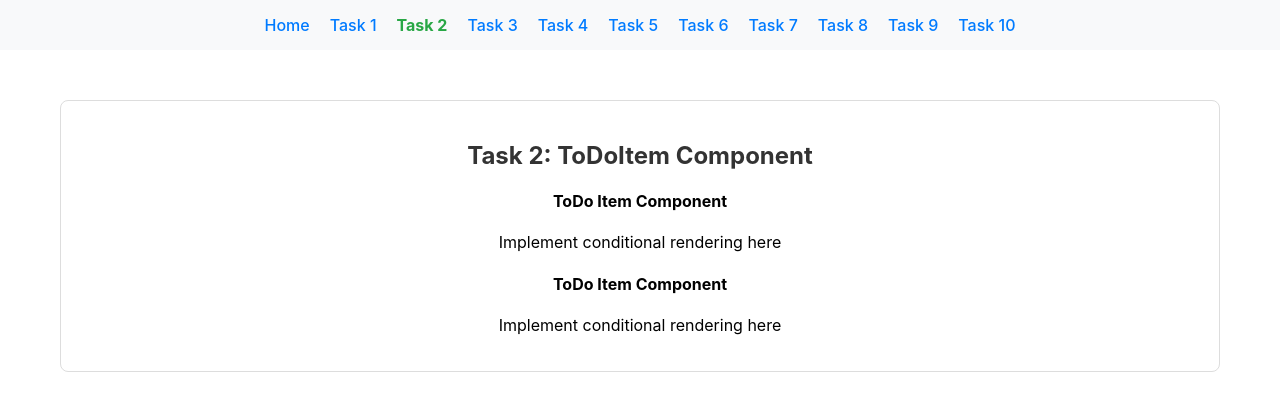
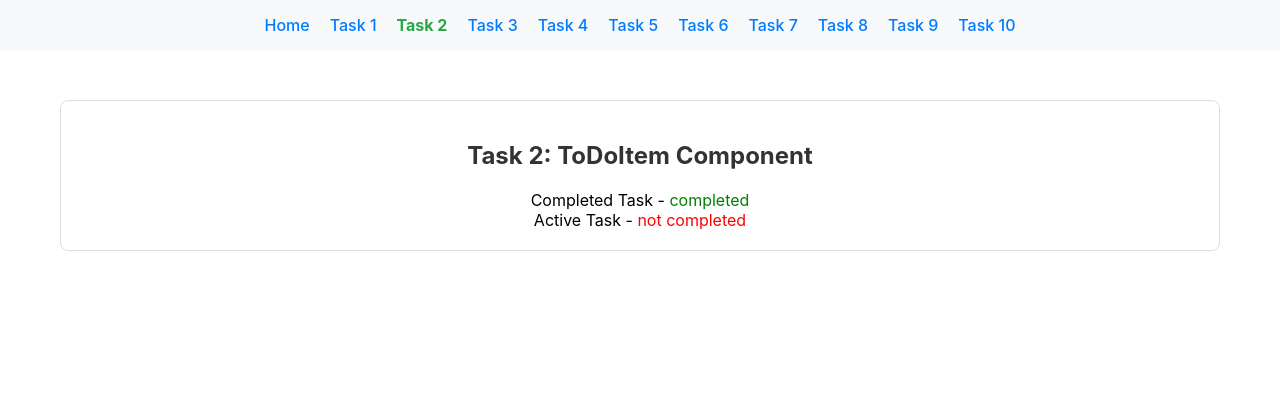
Before and after one commit to sershocker/node.js-pre-training-course, a React (Create React App) app in the folder React-CSS/react-todo-app/: page /task-02 in a window 1280 px wide. Shown: the top 410 px of the page. Built offline with nearby package versions, Linux system fonts and the light colour scheme.

Commit message:
React-CSS-task-02 completed

```diff
--- a/React-CSS/react-todo-app/src/solutions/task-02/ToDoItem.tsx
+++ b/React-CSS/react-todo-app/src/solutions/task-02/ToDoItem.tsx
@@ -1,5 +1,5 @@
-import React from 'react';
-import { TodoItemProps } from '../../types';
+import React from "react";
+import { TodoItemProps } from "../../types";
 
 /**
  * Task 2: ToDoItem Component
@@ -47,10 +47,10 @@ export const ToDoItem: React.FC<TodoItemProps> = ({ todo }) => {
   // <ToDoItem todo={{ id: 1, title: 'Learn React', completed: true }} />
 
   return (
-    <div>
-      {/* TODO: Replace this with your implementation */}
-      <h4>ToDo Item Component</h4>
-      <p>Implement conditional rendering here</p>
+    <div key={todo.id}>
+      <span> {todo.title} </span>
+      <span> - </span>
+      <span style={{ color: todo.completed ? "green" : "red" }}>{todo.completed ? "completed" : "not completed"}</span>
     </div>
   );
 };
```
